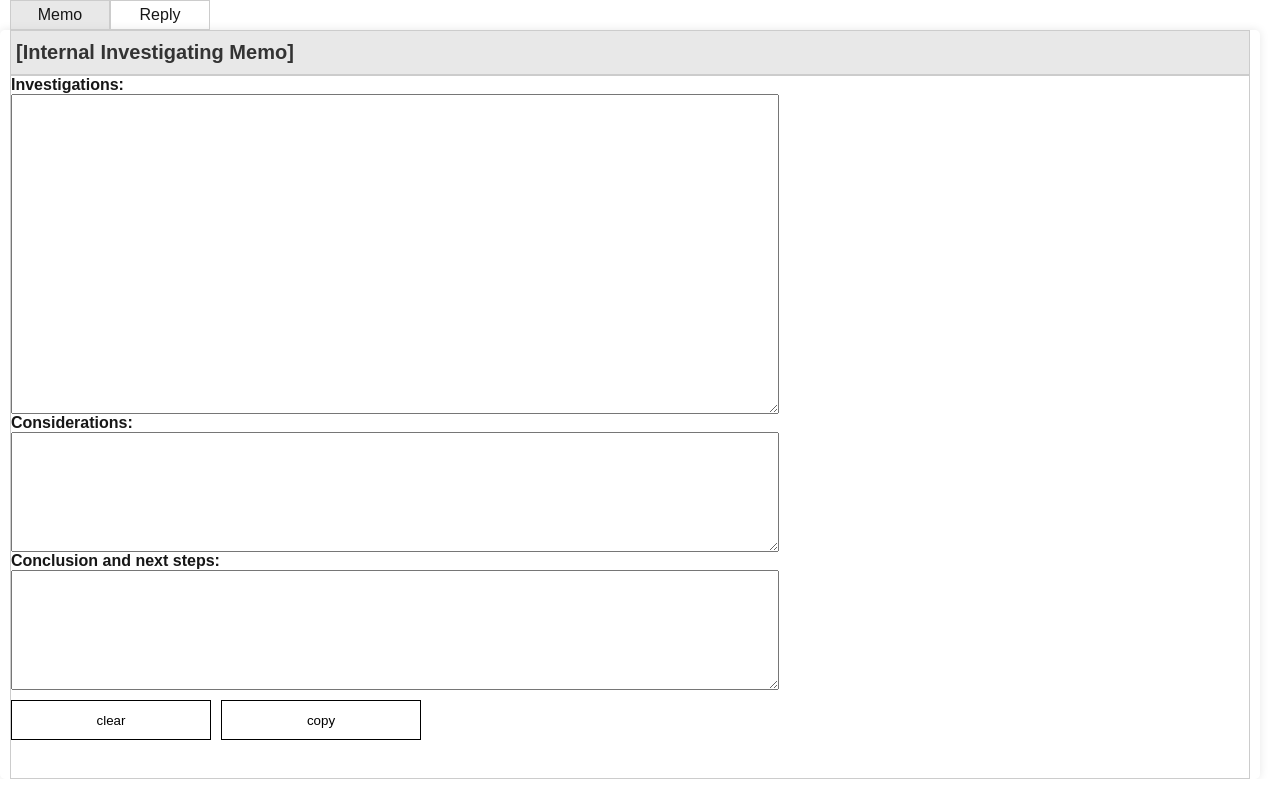
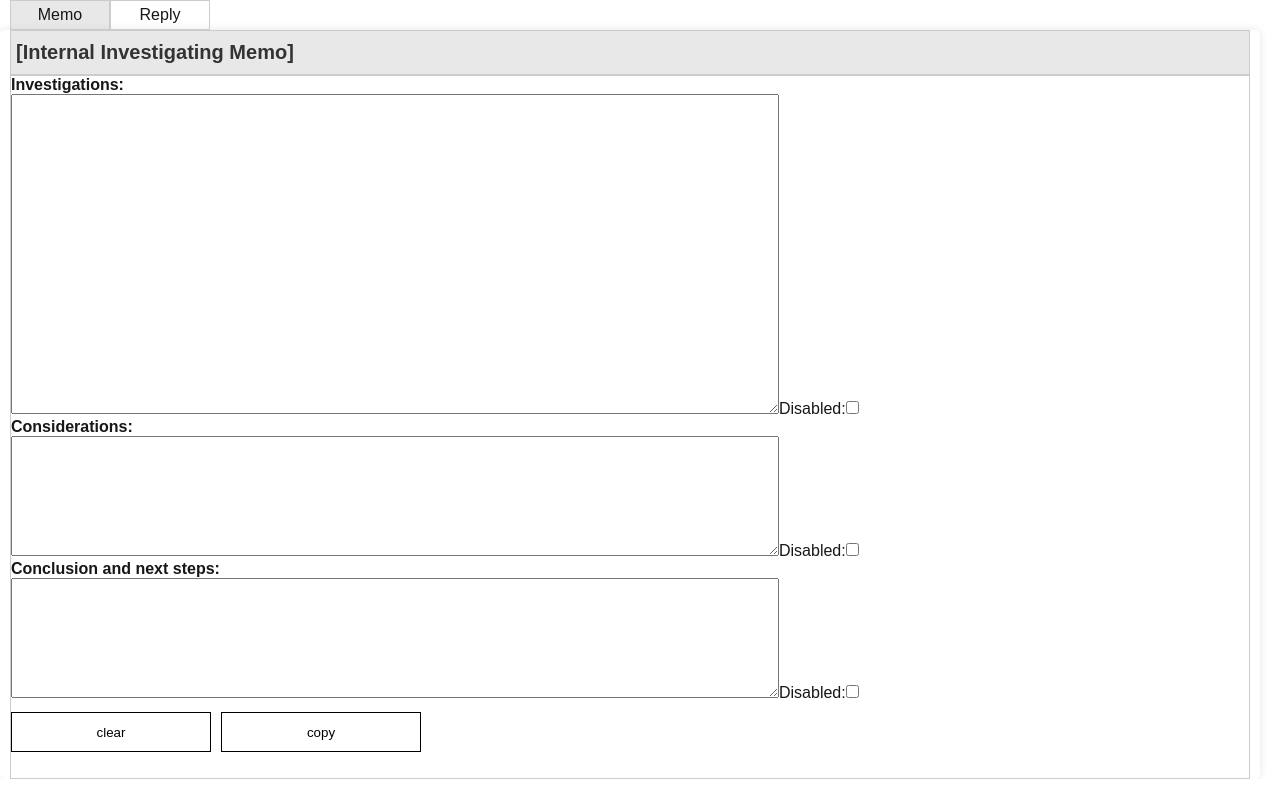
Before and after one commit to pyxudev/supportTemplate, a Next.js app: page / in a window 1280 px wide. Built offline with nearby package versions, Linux system fonts and the light colour scheme.

Commit message:
Add disabled

```diff
--- a/src/app/page.tsx
+++ b/src/app/page.tsx
@@ -149,11 +149,22 @@ function Memo() {
     }
     function memoCopyFunc() {
         let copyText = "#### [Internal Investigating Memo]\n";
-        const textArea = document.getElementsByTagName("textarea");
-        const textList = ["#### Investigations:", "#### Considerations:", "#### Conclusion and next steps:"];
-        for (let i = 0; i< 3; i++) {
-            copyText += textList[i] + "\n" + textArea[i].value + "\n";
+        const textArea = document.getElementsByClassName("memo-section");
+        for (let i = 0; i < textArea.length; i++) {
+            const isDisable = textArea[i].getElementsByClassName("isDisabled")[0] as HTMLInputElement;
+            if (isDisable.checked) {
+                continue;
+            }
+            const title = textArea[i].getElementsByClassName("title")[0] as HTMLHeadingElement;
+            const textarea = textArea[i].getElementsByClassName("memo-text")[0] as HTMLTextAreaElement;
+            copyText += title.innerText + "\n" + textarea.value + "\n";
         }
+        // const textArea = document.getElementsByTagName("textarea");
+
+        // const textList = ["#### Investigations:", "#### Considerations:", "#### Conclusion and next steps:"];
+        // for (let i = 0; i< 3; i++) {
+        //     copyText += textList[i] + "\n" + textArea[i].value + "\n";
+        // }
         navigator.clipboard.writeText(copyText);
     }
     return(
@@ -162,12 +173,33 @@ function Memo() {
             <h2 className='title'>[Internal Investigating Memo]</h2>
         </div>
         <div className="memo-tab-contents">
-            <h4>Investigations:</h4>
-            <textarea typeof="text" id="memo-textarea1"></textarea>
-            <h4>Considerations:</h4>
-            <textarea typeof="text" id="memo-textarea2"></textarea>
-            <h4>Conclusion and next steps:</h4>
-            <textarea typeof="text" id="memo-textarea3"></textarea>
+            <ul className="memo-section">
+                <h4 className='title'>Investigations:</h4>
+                <li>
+                    <textarea typeof="text" className="memo-text" id='memo-textarea1'></textarea>
+                </li>
+                <li>
+                    Disabled:<input type="checkbox" className="isDisabled" name="isDisabled" />
+                </li>
+            </ul>
+            <ul className="memo-section">
+                <h4 className='title'>Considerations:</h4>
+                <li>
+                    <textarea typeof="text" className="memo-text" id='memo-textarea2'></textarea>
+                </li>
+                <li>
+                    Disabled:<input type="checkbox" className="isDisabled" name="isDisabled" />
+                </li>
+            </ul>
+            <ul className="memo-section">
+                <h4 className='title'>Conclusion and next steps:</h4>
+                <li>
+                    <textarea typeof="text" className="memo-text" id='memo-textarea3'></textarea>
+                </li>
+                <li>
+                    Disabled:<input type="checkbox" className="isDisabled" name="isDisabled" />
+                </li>
+            </ul>
             <div className="funcBtn">
                 <ul>
                     <li>
```
Also changed, not shown: package.json (+6 -6 lines), 1 other file (tests, documents, lock files or other folders).
